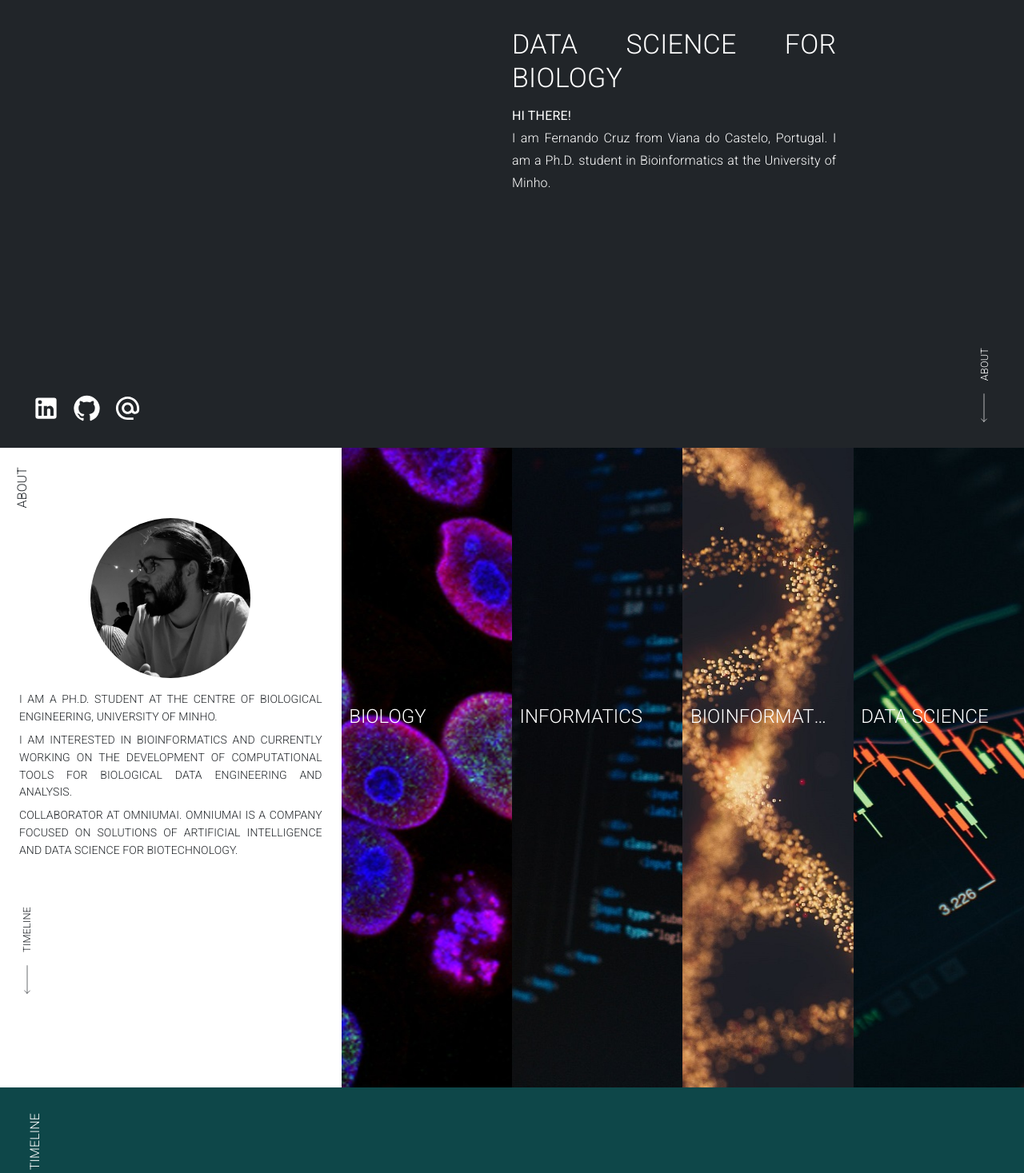
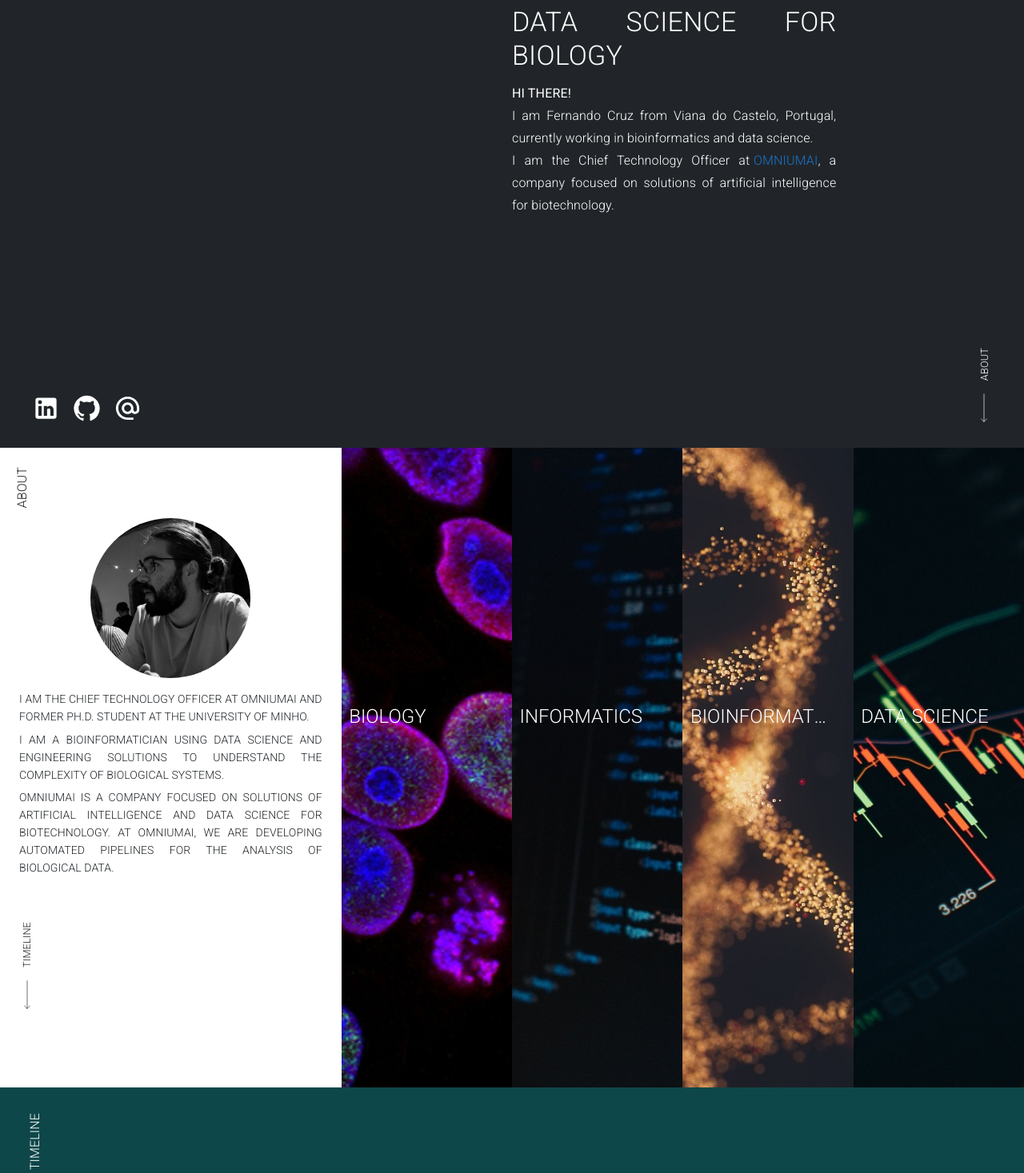
Before and after one commit to cruz-f/cruz-f.github.io, a React (Create React App) app: page / in a window 1280 px wide. Shown: the part 240-1707 px from the top of the page at 80% size. Built offline with nearby package versions, Linux system fonts and the light colour scheme.

Commit message:
[ADD] add new descriptions; [REMOVE] remove old menu links

```diff
--- a/src/components/AppDrawer.js
+++ b/src/components/AppDrawer.js
@@ -58,15 +58,6 @@ function AppDrawer() {
                                 <MenuLink text={'TIMELINE'}
                                           handler={() => {setState(false); scrollToTimeline()}} />
                             </ListItem>
-                            <ListItem>
-                                <MenuLink text={'TOOLS'} handler={() => setState(false)} />
-                            </ListItem>
-                            <ListItem>
-                                <MenuLink text={'PUBLICATIONS'} handler={() => setState(false)} />
-                            </ListItem>
-                            <ListItem>
-                                <MenuLink text={'CONTACT'} handler={() => setState(false)} />
-                            </ListItem>
                         </List>
                     </Grid>
                     <Grid item mt={5} xs={"auto"}>
--- a/src/sections/About.js
+++ b/src/sections/About.js
@@ -81,7 +81,7 @@ function About() {
                         paddingX: "0.5rem",
                         paddingY: "0.2rem",
                     }}>
-                    I am a Ph.D. student at the Centre of Biological Engineering, University of Minho.
+                    I am the Chief Technology Officer at OMNIUMAI and former Ph.D. student at the University of Minho.
                 </Typography>
                 <Typography
                     color={'#212529'}
@@ -94,8 +94,7 @@ function About() {
                         paddingX: "0.5rem",
                         paddingY: "0.2rem",
                     }}>
-                    I am interested in bioinformatics and currently working on the
-                    development of computational tools for biological data engineering and analysis.
+                    I am a bioinformatician using data science and engineering solutions to understand the complexity of biological systems.
                 </Typography>
                 <Typography
                     color={'#212529'}
@@ -108,10 +107,11 @@ function About() {
                         paddingX: "0.5rem",
                         paddingY: "0.2rem",
                     }}>
-                    Collaborator at OmniumAI. OmniumAI is a company focused on solutions of artificial intelligence
-                    and data science for biotechnology.
+                    OmniumAI is a company focused on solutions of artificial intelligence
+                    and data science for biotechnology. At OmniumAI, we are developing automated pipelines for the analysis of
+                    biological data.
                 </Typography>
-                <div style={{paddingTop: "3rem"}}>
+                <div style={{paddingTop: "2.8rem"}}>
                     <DownButton scrollHandler={() => scrollToTimeline()} text={'timeline'} color={'#212529'}/>
                 </div>
             </Grid>
--- a/src/sections/Home.js
+++ b/src/sections/Home.js
@@ -1,5 +1,5 @@
 import * as React from 'react';
-import {Grid, Typography, IconButton} from "@mui/material";
+import {Grid, Typography, IconButton, Link} from "@mui/material";
 import LinkedInIcon from '@mui/icons-material/LinkedIn';
 import GitHubIcon from '@mui/icons-material/GitHub';
 import AlternateEmailIcon from '@mui/icons-material/AlternateEmail';
@@ -72,9 +72,23 @@ function Home() {
                         fontWeight: 'lighter',
                         textAlign: 'justify',
                     }}>
-                    I am Fernando Cruz from Viana do Castelo, Portugal.
-                    I am a Ph.D. student in Bioinformatics
-                    at the University of Minho.
+                    I am Fernando Cruz from Viana do Castelo, Portugal,
+                    currently working in bioinformatics and data science.
+                </Typography>
+                <Typography
+                    color={'#FFF'}
+                    variant="subtitle1"
+                    component="h3"
+                    sx={{
+                        fontWeight: 'lighter',
+                        textAlign: 'justify',
+                    }}>
+                    I am the Chief Technology Officer at
+                    <Link href="https://omniumai.com"
+                          underline="none"
+                          pl={"0.3rem"}>
+                        OMNIUMAI
+                    </Link>, a company focused on solutions of artificial intelligence for biotechnology.
                 </Typography>
             </Grid>
             <Grid item xs={2}>
--- a/src/sections/Timeline.js
+++ b/src/sections/Timeline.js
@@ -54,16 +54,6 @@ const timelineItems = [
             'in the ProTRenD web platform BioISO service and MEWpy Python package.',
     },
     {
-        position: 'Collaborator',
-        date: '2021-present',
-        company: 'OMNIUMAI',
-        url: 'https://www.tecminho.uminho.pt/storage/app/media/images/spinoffs/omniumai.png',
-        description: 'Collaborator at OMNIUMAI, a spin-off company from the University of Minho. ' +
-            'I have been directly involved in the development of OmniA, our machine learning platform for biological data. ' +
-            'Purely based on automated machine learning, OmniA can generate predictive models for drug classification, ' +
-            'drug sensitivity, antibody prediction, and more.',
-    },
-    {
         position: 'Invited assistant professor',
         date: 'Sep 2022-present',
         company: 'University of Minho',
@@ -71,6 +61,16 @@ const timelineItems = [
         description: 'I am an auxiliary professor at the Department of Informatics, University of Minho. ' +
             'I am currently assisting lectures in the areas of Bioinformatics and Machine Learning applied to Biology.',
     },
+    {
+        position: 'Chief Technology Officer',
+        date: '2021-present',
+        company: 'OMNIUMAI',
+        url: 'https://www.tecminho.uminho.pt/storage/app/media/images/spinoffs/omniumai.png',
+        description: 'Chief Technology Officer at OMNIUMAI, a spin-off company from the University of Minho. ' +
+            'I have been directly involved in the development of OmniA, our machine learning platform for biological data. ' +
+            'Purely based on automated machine learning, OmniA can generate predictive models for drug classification, ' +
+            'drug sensitivity, antibody prediction, and more.',
+    }
 ]
 
 
```
